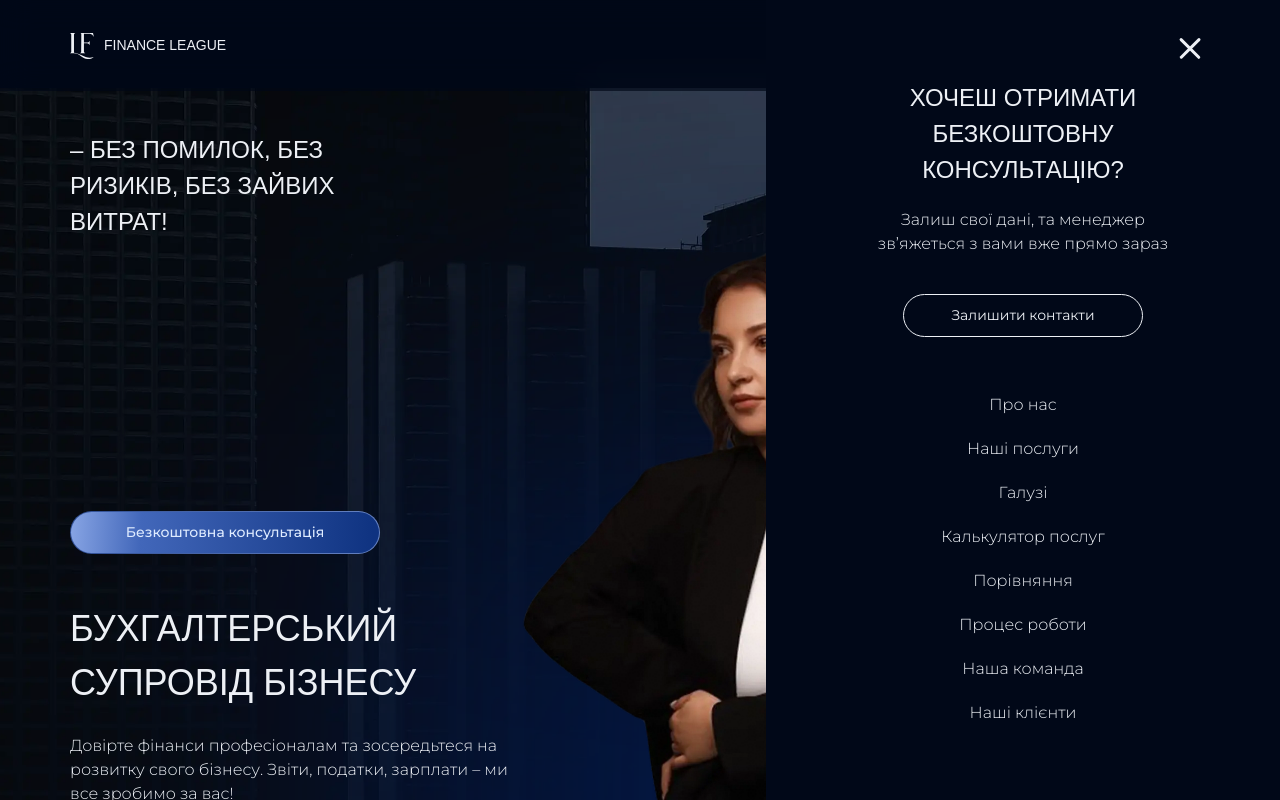
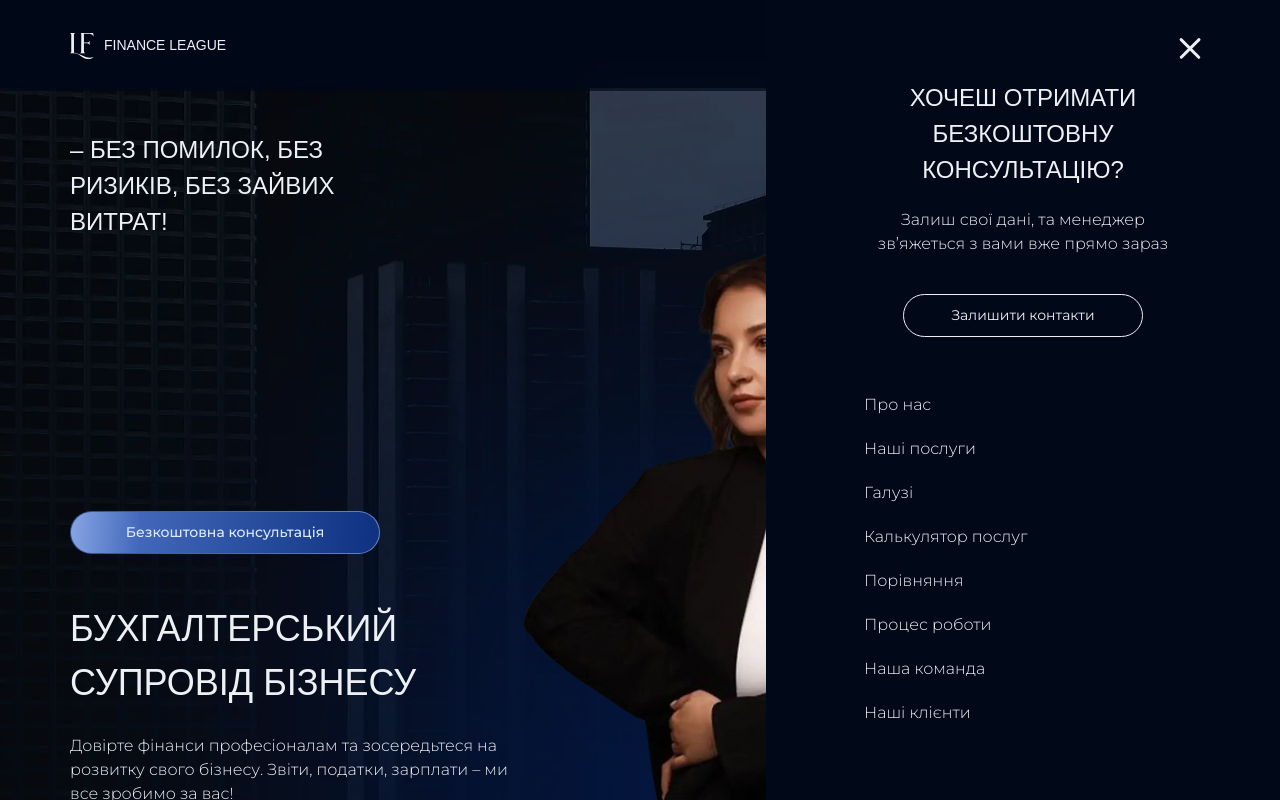
Before and after one commit to cyanidium-dev/liga-finance, a Next.js app: page /en in a window 1280 px wide. Both pictures are taken after a click on the button "open menu button". Shown: the top 800 px of the page. Built offline with nearby package versions, Linux system fonts and the light colour scheme; a web font is replaced by a local one.

Commit message:
updated header styles

```diff
--- a/src/components/shared/header/FreeConsultation.tsx
+++ b/src/components/shared/header/FreeConsultation.tsx
@@ -12,7 +12,7 @@ export default function FreeConsultation({
 }: FreeConsultationProps) {
   const t = useTranslations("");
   return (
-    <div className="mb-14">
+    <div className="max-w-[318px] mb-14 mx-auto">
       <h2 className="mb-4 xl:mb-5 font-prosto text-18reg xl:text-24reg uppercase text-center">
         {t("header.freeConsultation.title")}
       </h2>
--- a/src/components/shared/header/MenuLink.tsx
+++ b/src/components/shared/header/MenuLink.tsx
@@ -18,7 +18,7 @@ export default function MenuLink({
   const { title, path } = menuItem;
 
   return (
-    <li className={`text-center ${className}`}>
+    <li className={`${className}`}>
       <Link
         href={`/${path}`}
         onClick={() => {
--- a/src/components/shared/header/NavMenu.tsx
+++ b/src/components/shared/header/NavMenu.tsx
@@ -22,7 +22,7 @@ export default function NavMenu({ setIsHeaderMenuOpened }: NavMenuProps) {
   ];
 
   return (
-    <nav className={`relative flex justify-center items-center`}>
+    <nav className={`relative flex items-center w-full max-w-[318px]`}>
       <ul className={`flex flex-col gap-5`}>
         {menuList.map((menuItem, idx) => (
           <MenuLink
```
